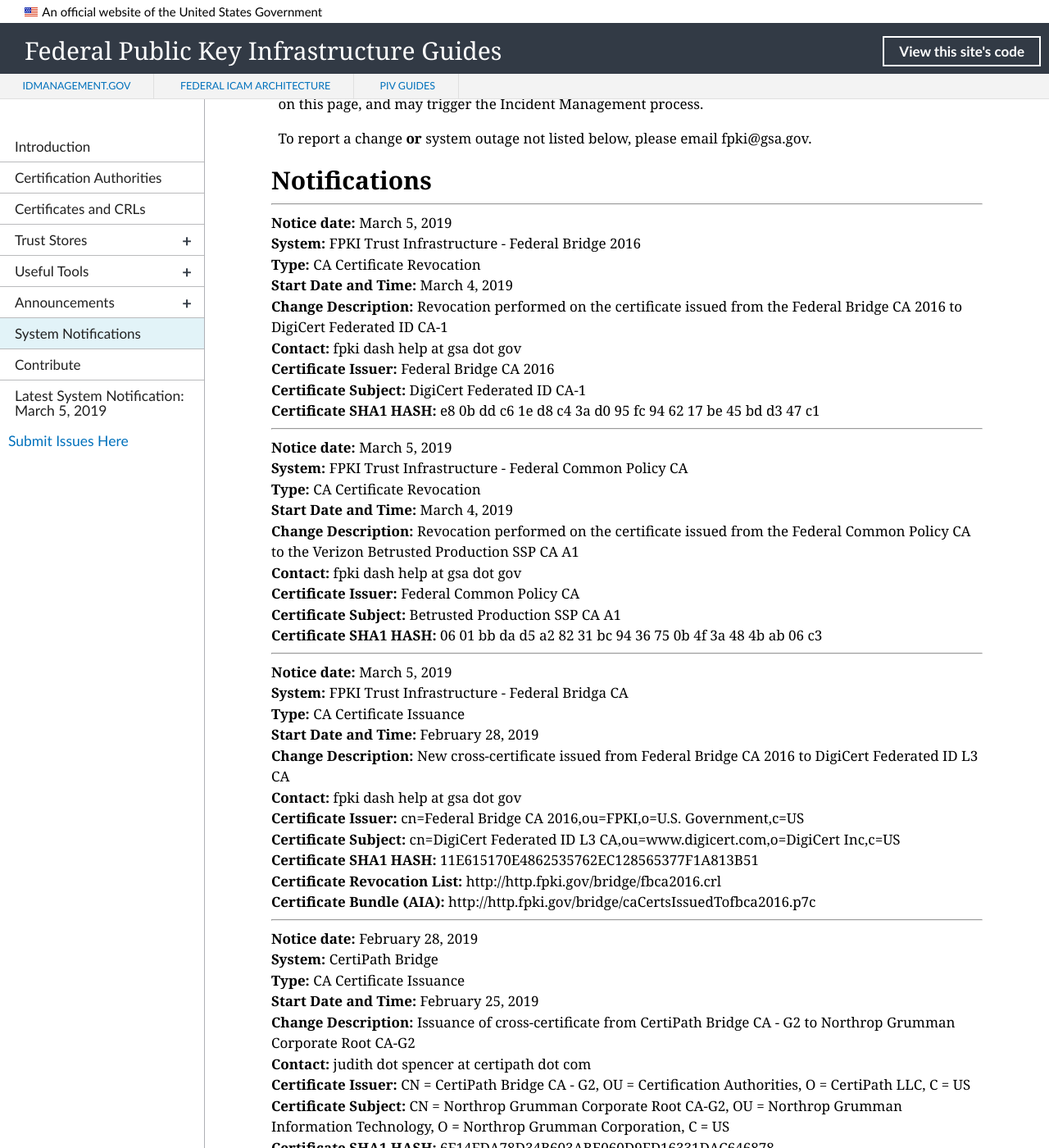
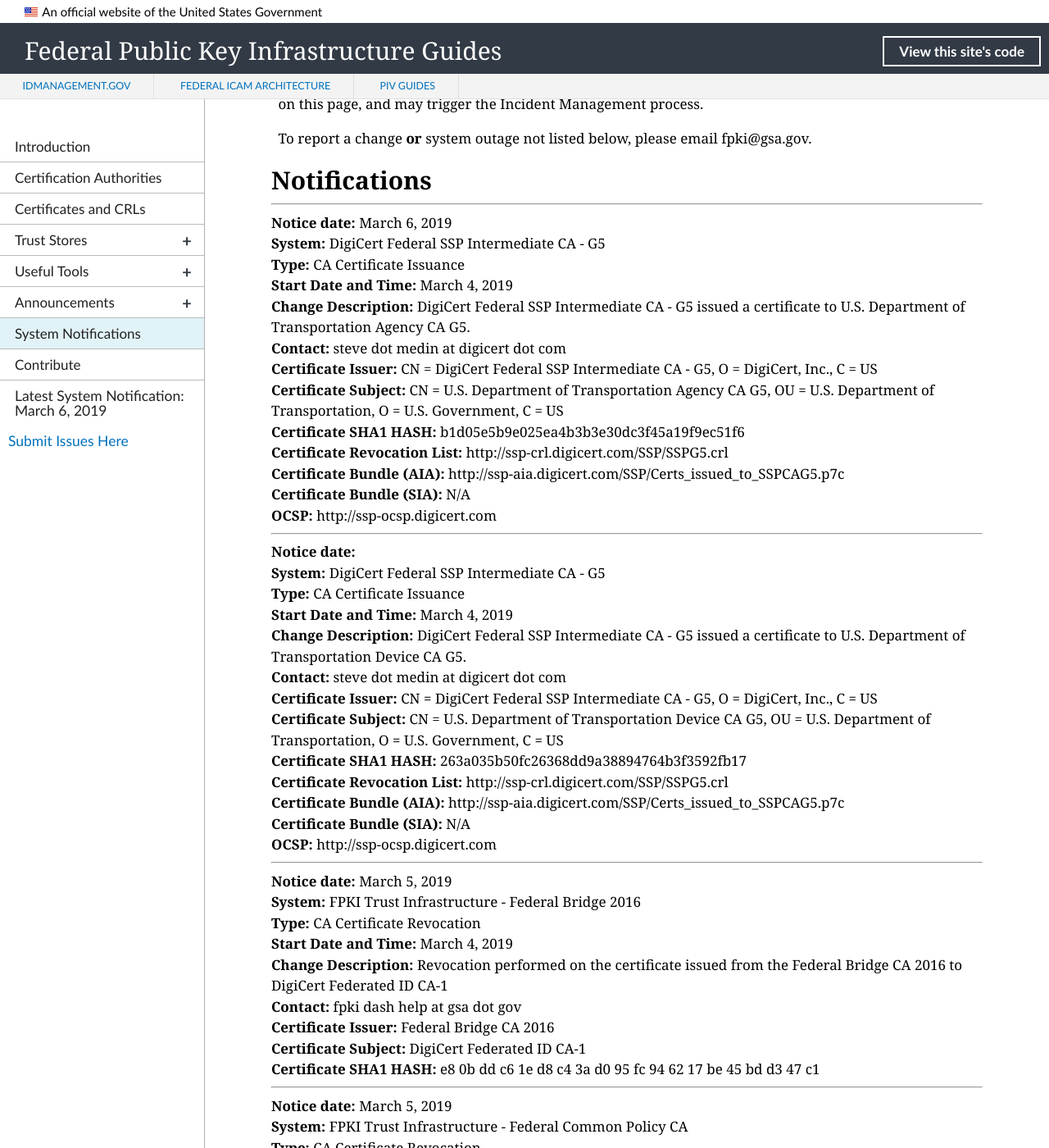
Before and after one commit to GSA/fpki-guides, a Jekyll site: the page built from pages/fpki_notifications.md, in a window 1280 px wide and 1400 px high, scrolled down 672 px. Shown: the whole window at 82% size. Built offline with Jekyll 4.4.1, drawn with Linux system fonts in a browser that asks for light colours; nearby versions of some CDN libraries; library files that are not in the unit come from our copies.

Commit message:
Update notifications.yml
Add announcements for 2 DoT CAs.

```diff
--- a/_data/notifications.yml
+++ b/_data/notifications.yml
@@ -717,6 +717,35 @@
   ca_certificate_issuer: Federal Bridge CA 2016
   ca_certificate_subject: DigiCert Federated ID CA-1
 
+- change_type: CA Certificate Issuance
+  start_datetime: March 4, 2019
+  end_datetime: December 12, 2028
+  system: DigiCert Federal SSP Intermediate CA - G5
+  change_description: DigiCert Federal SSP Intermediate CA - G5 issued a certificate to U.S. Department of Transportation Device CA G5.
+  contact: steve dot medin at digicert dot com
+  ca_certificate_hash: 263a035b50fc26368dd9a38894764b3f3592fb17
+  ca_certificate_issuer: CN = DigiCert Federal SSP Intermediate CA - G5, O = DigiCert, Inc., C = US
+  ca_certificate_subject: CN = U.S. Department of Transportation Device CA G5, OU = U.S. Department of Transportation, O = U.S. Government, C = US
+  cdp_uri: http://ssp-crl.digicert.com/SSP/SSPG5.crl
+  aia_uri: http://ssp-aia.digicert.com/SSP/Certs_issued_to_SSPCAG5.p7c
+  sia_uri: N/A
+  ocsp_uri: http://ssp-ocsp.digicert.com
+
+- notice_date: March 6, 2019
+  change_type: CA Certificate Issuance
+  start_datetime: March 4, 2019
+  end_datetime: December 12, 2028
+  system: DigiCert Federal SSP Intermediate CA - G5
+  change_description: DigiCert Federal SSP Intermediate CA - G5 issued a certificate to U.S. Department of Transportation Agency CA G5.
+  contact: steve dot medin at digicert dot com
+  ca_certificate_hash: b1d05e5b9e025ea4b3b3e30dc3f45a19f9ec51f6
+  ca_certificate_issuer: CN = DigiCert Federal SSP Intermediate CA - G5, O = DigiCert, Inc., C = US
+  ca_certificate_subject: CN = U.S. Department of Transportation Agency CA G5, OU = U.S. Department of Transportation, O = U.S. Government, C = US
+  cdp_uri: http://ssp-crl.digicert.com/SSP/SSPG5.crl
+  aia_uri: http://ssp-aia.digicert.com/SSP/Certs_issued_to_SSPCAG5.p7c
+  sia_uri: N/A
+  ocsp_uri: http://ssp-ocsp.digicert.com
+
 #- notice_date:
 #  change_type: CA Certificate Issuance
 #  start_datetime:
```
